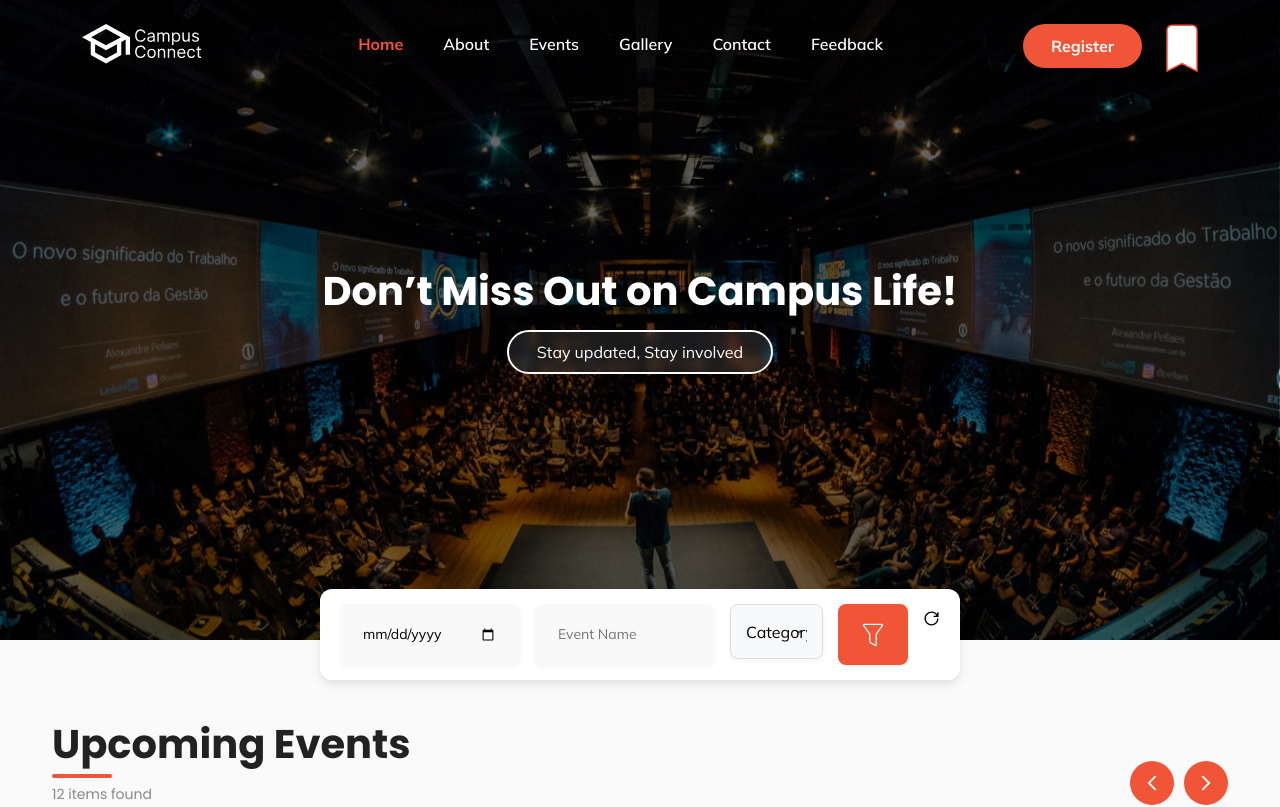
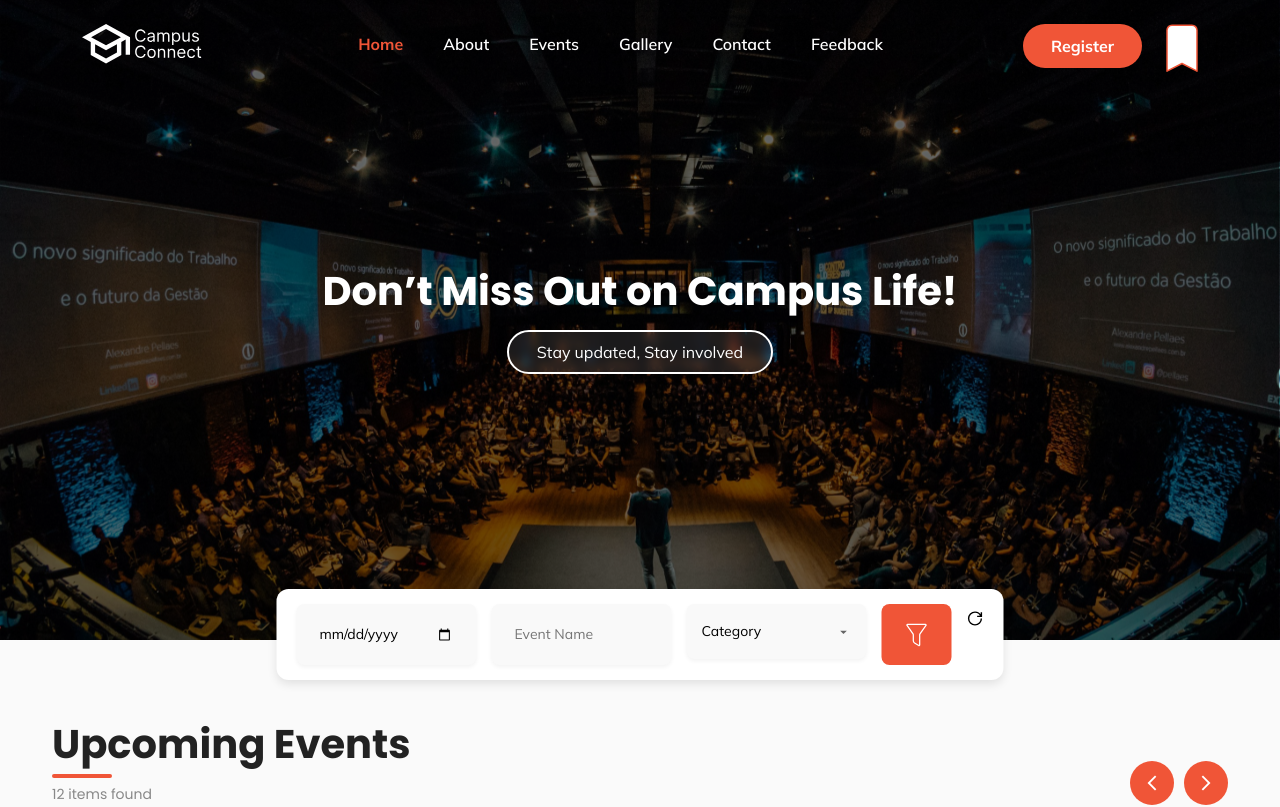
Before and after one commit to rhose1234/CampusConnect, a React (Vite) app: page / in a window 1280 px wide. Shown: the top 807 px of the page. Built offline with nearby package versions, Linux system fonts and the light colour scheme.

Commit message:
readme added  : final testing

```diff
--- a/src/Components/FilterSection.css
+++ b/src/Components/FilterSection.css
@@ -15,8 +15,8 @@ height: auto;
 }
 
 
-.filter-item input,
-.filter-item select {
+.filter-items input,
+.filter-items select {
   padding: 20px 23px;
   border: none;
   outline: none;
@@ -27,12 +27,12 @@ height: auto;
   box-shadow: 0 2px 4px rgba(0,0,0,0.05);
 }
 
-.filter-item input:focus,
-.filter-item select:focus {
+.filter-items input:focus,
+.filter-items select:focus {
   background: white;
   box-shadow: 0 0 0 2px black;
 }
-.filter-item select {
+.filter-items select {
   appearance: none;
   -webkit-appearance: none;
   -moz-appearance: none;
@@ -52,7 +52,7 @@ height: auto;
   box-sizing: border-box;
 }
 
-.filter-item select option {
+.filter-items select option {
   background: #fff;
   color: #333;
   padding: 20px;
--- a/src/Components/FilterSection.jsx
+++ b/src/Components/FilterSection.jsx
@@ -24,7 +24,7 @@ const FilterSection = ({ onFilter }) => {
   return (
     <div className="filter-box">
       {/* Date */}
-      <div className="filter-item">
+      <div className="filter-items">
         <input
           type="date"
           value={date}
@@ -33,7 +33,7 @@ const FilterSection = ({ onFilter }) => {
       </div>
 
       {/* Event Name */}
-      <div className="filter-item">
+      <div className="filter-items">
         <input
           type="text"
           placeholder="Event Name"
@@ -43,7 +43,7 @@ const FilterSection = ({ onFilter }) => {
       </div>
 
       {/* Category */}
-      <div className="filter-item">
+      <div className="filter-items">
         <select
           value={category}
           onChange={(e) => setCategory(e.target.value)}
--- a/src/index.css
+++ b/src/index.css
@@ -16,6 +16,7 @@ h1, h2,h3,h4,h5,h6{
   padding: none;
   margin: none;
   box-sizing: border-box;
+  overflow-x: hidden !important;
 }
 .section-1{
   height: 70vh;
@@ -255,21 +256,7 @@ h1, h2,h3,h4,h5,h6{
   margin-left: 100px;
   width: 50%;
 }
-*{
-  margin: 0;
-  padding: 0;
-  box-sizing: border-box;
-  text-decoration: none !important;
-}
-body{
-  overflow-x: hidden;
-}
-h1, h2,h3,h4, h5, h6{
-  font-family: "Poppins", sans-serif;
-}
-p, input, a{
-  font-family: "Mulish", sans-serif;
-}
+
 .scroll{
   background-color: rgba(0, 0, 0, 0.5) !important;
   transition: background-color 0.3s ease-in-out !important;
```
